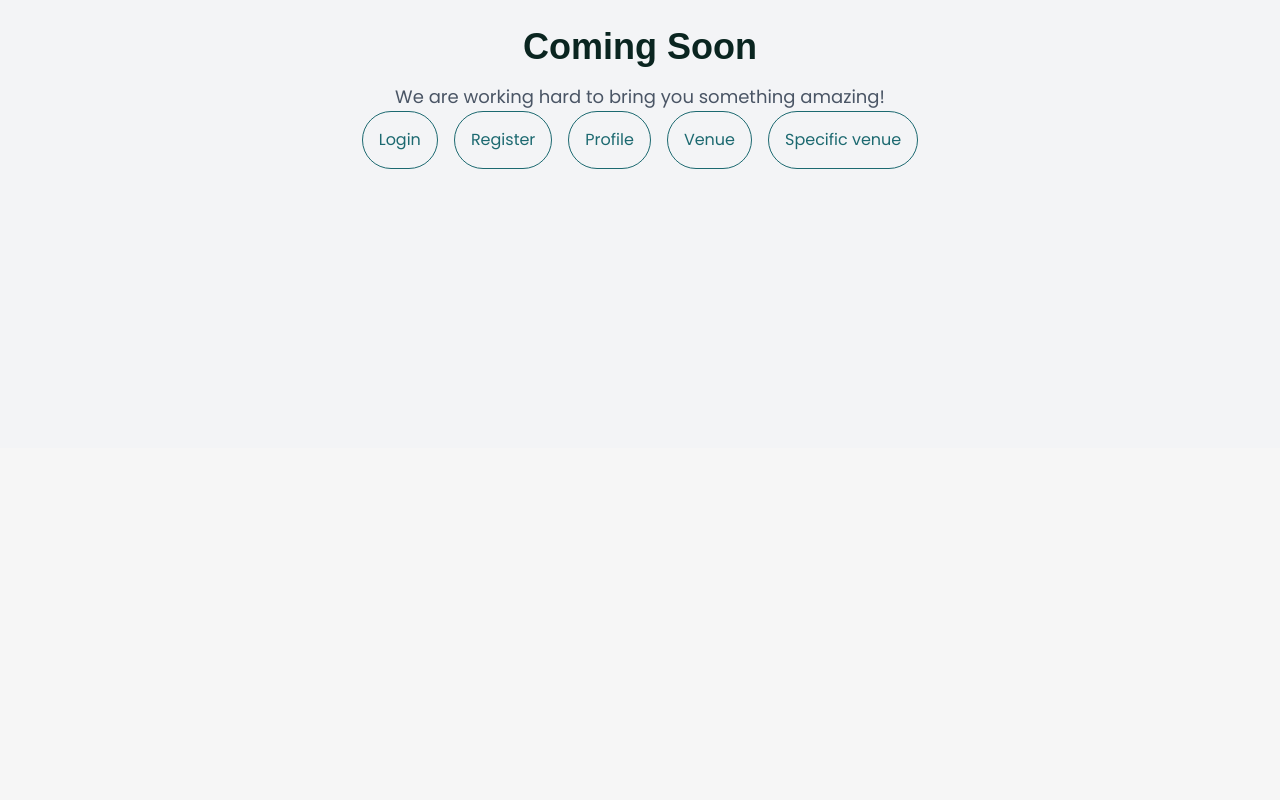
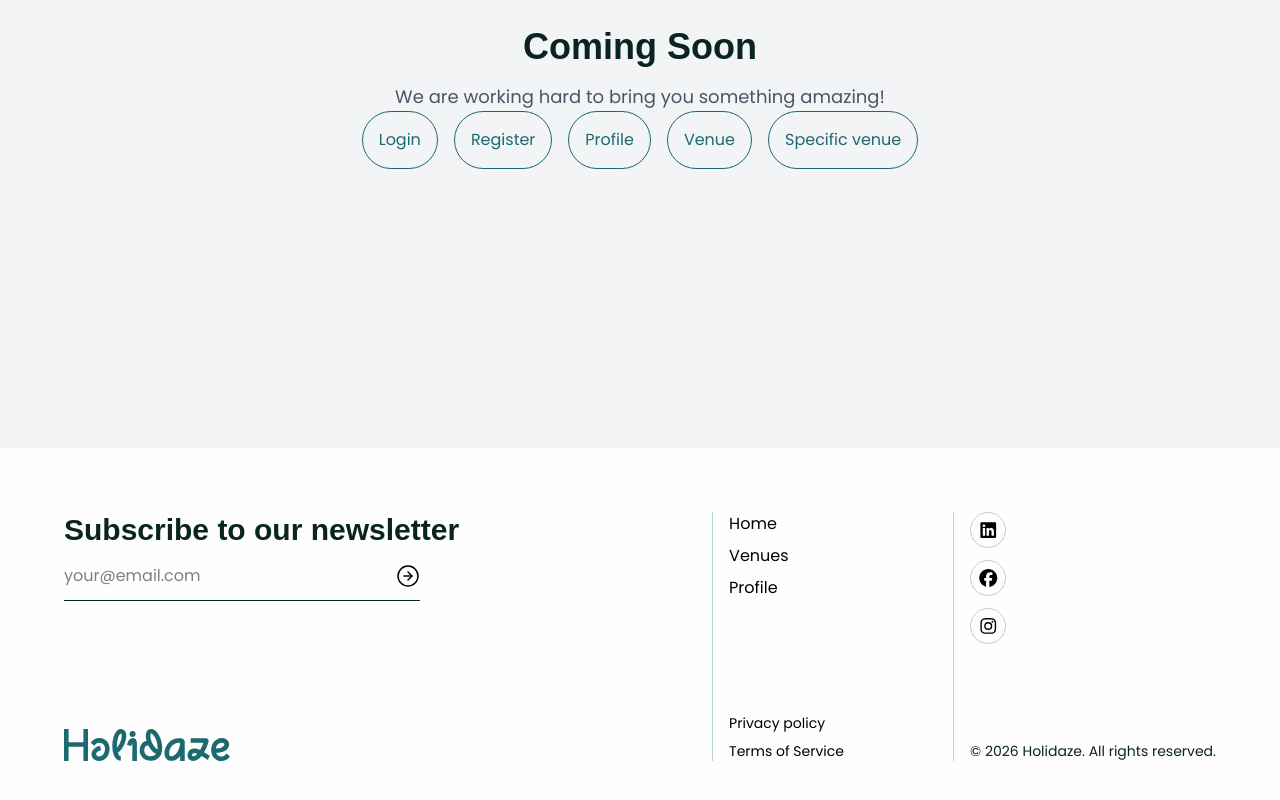
Before and after one commit to helenesyre/PE2-helene-syre, a Next.js app: page /coming-soon in a window 1280 px wide. Shown: the part 340-1140 px from the top of the page. Before the commit the page ends 800 px from the top, so only its background shows below. Built offline with nearby package versions, Linux system fonts and the light colour scheme; a web font is replaced by a local one.

Commit message:
Added footer and social icons
I added the reusable footer to the app layout. I needed some social icons, so i installed Font Awsome packages and configured the stylesheet so icons render correctly without duplicate CSS injection in Next.js.

```diff
--- a/app/_components/footer/Footer.tsx
+++ b/app/_components/footer/Footer.tsx
@@ -0,0 +1,114 @@
+import Link from "next/link";
+import Logo from "../ui/Logo";
+import { CircleArrowRight } from "lucide-react";
+import { FontAwesomeIcon } from "@fortawesome/react-fontawesome";
+import {
+  faFacebook,
+  faInstagram,
+  faLinkedin,
+} from "@fortawesome/free-brands-svg-icons";
+
+// Footer component for the application
+export default function Footer() {
+  return (
+    <footer className="flex flex-col xl:flex-row items-start xl:items-stretch justify-between py-16 px-6 md:px-10 lg:px-16 gap-16 bg-cloud-white-50">
+      <div className="flex flex-col items-start gap-8 xl:gap-32">
+        {/* Newsletter */}
+        <div className="flex flex-col items-start gap-4">
+          <h2>Subscribe to our newsletter</h2>
+          <form className="inline-flex items-center gap-4 border-b border-deep-forest-500 pb-3">
+            <input
+              type="email"
+              placeholder="your@email.com"
+              aria-label="Email address"
+              className="bg-transparent outline-none"
+            />
+            <button
+              type="submit"
+              aria-label="Subscribe"
+              className="shrink-0 rounded-full cursor-pointer hover:text-ocean-500 transition-all duration-30"
+            >
+              <CircleArrowRight size={24} />
+            </button>
+          </form>
+        </div>
+        {/* Logo */}
+        <Logo />
+      </div>
+      {/* Footer navigation links */}
+      <div className="flex flex-col md:flex-row items-start xl:items-stretch gap-12 md:gap-16 2xl:gap-20">
+        <div className="flex flex-col justify-between gap-8 pl-4 border-l border-ocean-100">
+          {/* Pages */}
+          <ul className="flex flex-col gap-2 w-40 2xl:w-52">
+            <li>
+              <Link href={"/"} className="hover:text-ocean-500">
+                Home
+              </Link>
+            </li>
+            <li>
+              <Link href={"/venues"} className="hover:text-ocean-500">
+                Venues
+              </Link>
+            </li>
+            <li>
+              <Link href={"/profile"} className="hover:text-ocean-500">
+                Profile
+              </Link>
+            </li>
+          </ul>
+          {/* Policy and terms */}
+          <ul className="flex md:flex-col gap-6 md:gap-2 small">
+            <li>
+              <Link href={"/coming-soon"} className="hover:text-ocean-500">
+                Privacy policy
+              </Link>
+            </li>
+            <li>
+              <Link href={"/coming-soon"} className="hover:text-ocean-500">
+                Terms of Service
+              </Link>
+            </li>
+          </ul>
+        </div>
+        {/* Footer navigation links */}
+        <div className="flex flex-col justify-between gap-8 pl-4 border-l border-ocean-100">
+          {/* Some icons */}
+          <ul className="flex md:flex-col gap-3 w-40 2xl:w-52">
+            <li>
+              <Link
+                href={"https://www.linkedin.com/"}
+                target="_blank"
+                aria-label="LinkedIn"
+                className="inline-flex size-9 items-center justify-center rounded-full border border-ocean-100 hover:text-ocean-500"
+              >
+                <FontAwesomeIcon icon={faLinkedin} className="text-lg" />
+              </Link>
+            </li>
+            <li>
+              <Link
+                href={"https://www.facebook.com/"}
+                target="_blank"
+                aria-label="Facebook"
+                className="inline-flex size-9 items-center justify-center rounded-full border border-ocean-100 hover:text-ocean-500"
+              >
+                <FontAwesomeIcon icon={faFacebook} className="text-lg" />
+              </Link>
+            </li>
+            <li>
+              <Link
+                href={"https://www.instagram.com/"}
+                target="_blank"
+                aria-label="Instagram"
+                className="inline-flex size-9 items-center justify-center rounded-full border border-ocean-100 hover:text-ocean-500"
+              >
+                <FontAwesomeIcon icon={faInstagram} className="text-lg" />
+              </Link>
+            </li>
+          </ul>
+          {/* Copyright */}
+          <p className="small">&copy; 2026 Holidaze. All rights reserved.</p>
+        </div>
+      </div>
+    </footer>
+  );
+}
--- a/app/layout.tsx
+++ b/app/layout.tsx
@@ -1,7 +1,13 @@
 import type { Metadata } from "next";
 import { Poppins, Unbounded } from "next/font/google";
 import "./globals.css";
+import "@fortawesome/fontawesome-svg-core/styles.css";
+import { config } from "@fortawesome/fontawesome-svg-core";
 import Navbar from "./_components/navigation/Navbar";
+import Footer from "./_components/footer/Footer";
+
+// Font Awesome CSS is imported above, so stop it injecting its own at runtime
+config.autoAddCss = false;
 
 const poppins = Poppins({
   variable: "--font-poppins",
@@ -30,6 +36,7 @@ export default function RootLayout({ children }: LayoutProps<"/">) {
         <Navbar />
         <main className="flex flex-col flex-1">{children}</main>
         {/* Footer */}
+        <Footer />
       </body>
     </html>
   );
--- a/package.json
+++ b/package.json
@@ -9,6 +9,11 @@
     "lint": "eslint"
   },
   "dependencies": {
+    "@fortawesome/fontawesome-svg-core": "^7.3.1",
+    "@fortawesome/free-brands-svg-icons": "^7.3.1",
+    "@fortawesome/free-regular-svg-icons": "^7.3.1",
+    "@fortawesome/free-solid-svg-icons": "^7.3.1",
+    "@fortawesome/react-fontawesome": "^3.5.0",
     "lucide-react": "^1.70.0",
     "next": "16.4.3",
     "react": "19.3.0",
```
Also changed, not shown: 1 other file (tests, documents, lock files or other folders).
